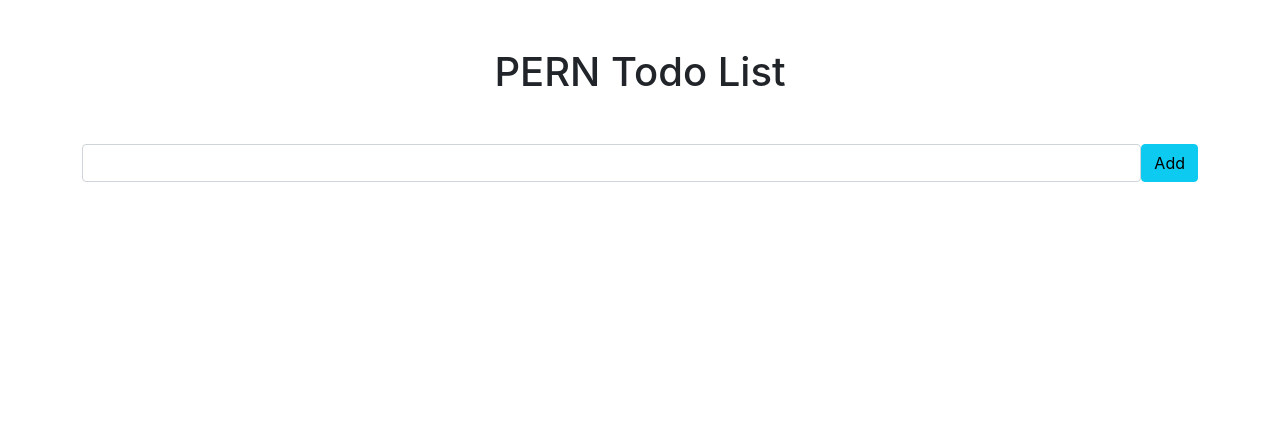
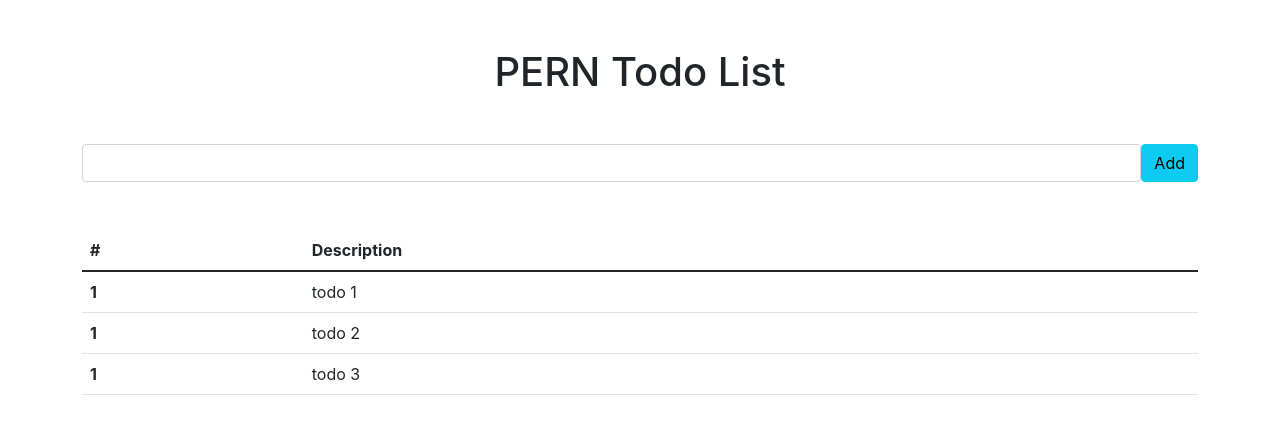
Before and after one commit to wtharden3/perntodo-client, a React (Create React App) app: page / in a window 1280 px wide. Shown: the top 434 px of the page. Built offline with nearby package versions, Linux system fonts and the light colour scheme.

Commit message:
ListTodo table creation with dummy copy/text

```diff
--- a/src/App.js
+++ b/src/App.js
@@ -1,12 +1,14 @@
 import React, { Fragment } from "react";
 import './App.css';
 import InputTodo from "./componenents/InputTodo";
+import ListTodo from "./componenents/ListTodo";
 
 function App() {
   return (
    <Fragment>
     <div className="container">
       <InputTodo />
+      <ListTodo />
     </div>
    </Fragment>
   );
--- a/src/componenents/InputTodo.js
+++ b/src/componenents/InputTodo.js
@@ -26,7 +26,10 @@ const InputTodo = () => {
       <h1 className="text-center mt-5">
         PERN Todo List
       </h1>
-      <form className="d-flex mt-5" onSubmit={onSubmitForm}>
+      <form
+        className="d-flex mt-5"
+        onSubmit={onSubmitForm}
+      >
         <input
           className="form-control"
           type="text"
--- a/src/componenents/ListTodo.js
+++ b/src/componenents/ListTodo.js
@@ -0,0 +1,34 @@
+import React, { Fragment, useState} from "react";
+
+const ListTodo = () => {
+  const [todos, setTodos] = useState(["todo 1","todo 2","todo 3"]);
+  const [todoNum, setTodoNum] = useState(1);
+
+  return(
+    <div className="mt-5">
+      <table class="table">
+        <thead>
+          <tr>
+            <th scope="col">#</th>
+            <th scope="col">Description</th>
+          </tr>
+        </thead>
+        <tbody>
+          {todos.map(todo => {
+            return(
+              <Fragment>
+                <tr>
+                  <th scope="row">{todoNum}</th>
+                  <td>{todo}</td>
+                </tr>
+              </Fragment>
+            )
+          })}
+        </tbody>
+      </table>
+
+    </div>
+  )
+}
+
+export default ListTodo;
```
